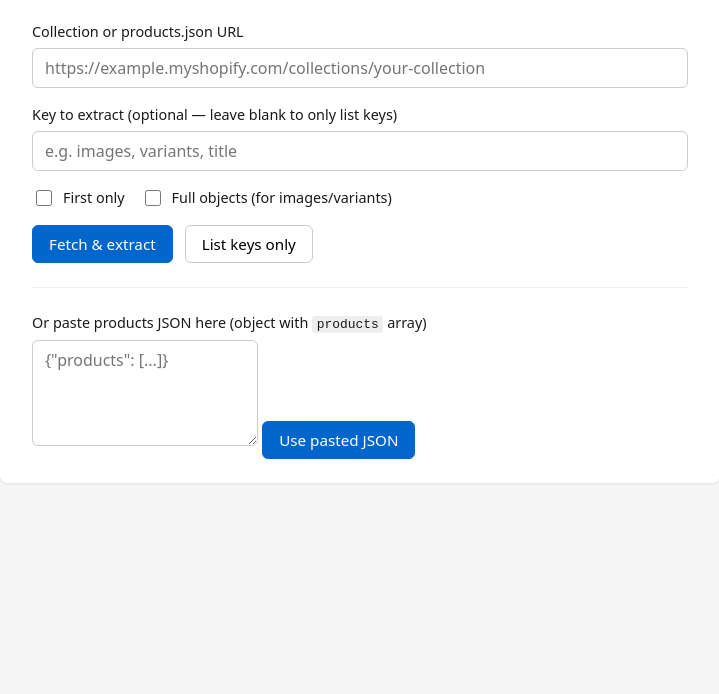
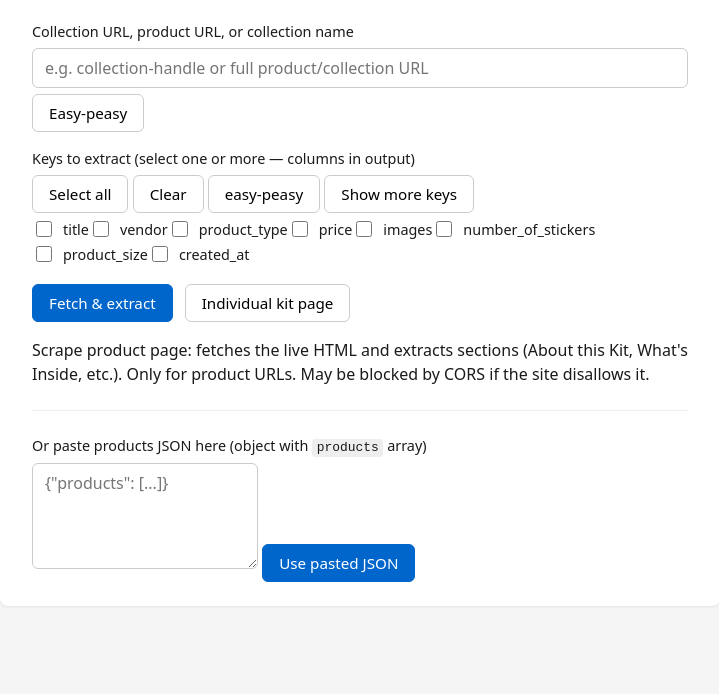
Before and after one commit to linnie94/pixyls, a plain HTML site: page index.html in a window 1280 px wide. Shown: the part 106-800 px from the top of the page, without its empty margins (280-999 px from the left). Drawn offline with Linux system fonts and the light colour scheme.

Commit message:
Update index.html

```diff
--- a/index.html
+++ b/index.html
@@ -1,58 +1,65 @@
 <!DOCTYPE html>
 <html lang="en">
+
 <head>
   <meta charset="UTF-8">
   <meta name="viewport" content="width=device-width, initial-scale=1.0">
-  <title>Shopify Product JSON Extractor</title>
+  <title>Pixyls to Google Sheets!</title>
   <link rel="stylesheet" href="style.css">
 </head>
+
 <body>
   <div class="container">
     <header>
-      <h1>Shopify Product JSON Extractor</h1>
-      <p class="subtitle">Enter a Shopify collection URL or paste JSON to extract product keys (e.g. images, variants).</p>
+      <h1>Pixyls to Google Sheets!</h1>
+      <p class="subtitle">Enter a Shopify collection URL or paste JSON to extract product keys (e.g. images, variants).
+      </p>
     </header>
 
     <form id="form" class="form">
       <div class="field">
-        <label for="url">Collection or products.json URL</label>
-        <input type="url" id="url" name="url" placeholder="https://example.myshopify.com/collections/your-collection" autocomplete="url">
+        <label for="url">Collection URL, product URL, or collection name</label>
+        <input type="text" id="url" name="url" placeholder="e.g. collection-handle or full product/collection URL"
+          autocomplete="url">
+        <div class="url-actions">
+          <button type="button" id="easyPeasyFetchBtn" class="btn-primary">Easy-peasy</button>
+        </div>
       </div>
       <div class="field">
-        <label for="key">Key to extract (optional — leave blank to only list keys)</label>
-        <input type="text" id="key" name="key" placeholder="e.g. images, variants, title" list="key-suggestions">
-        <datalist id="key-suggestions">
-          <option value="images">
-          <option value="variants">
-          <option value="title">
-          <option value="handle">
-          <option value="id">
-        </datalist>
+        <label>Keys to extract (select one or more — columns in output)</label>
+        <div class="key-select-actions">
+          <button type="button" id="selectAllKeysBtn" class="link-btn">Select all</button>
+          <button type="button" id="clearKeysBtn" class="link-btn">Clear</button>
+          <button type="button" id="easyPeasyBtn" class="link-btn easy-peasy-btn">easy-peasy</button>
+          <button type="button" id="showMoreKeysBtn" class="link-btn">Show more keys</button>
+        </div>
+        <div id="keyCheckboxes" class="key-checkboxes"></div>
       </div>
-      <div class="options">
-        <label class="checkbox">
+      <div class="options" id="keyOptions">
+        <label class="checkbox key-option key-option-first" id="firstOnlyWrap">
           <input type="checkbox" id="firstOnly" name="firstOnly">
           <span>First only</span>
         </label>
-        <label class="checkbox">
+        <label class="checkbox key-option key-option-full" id="fullObjectsWrap">
           <input type="checkbox" id="fullObjects" name="fullObjects">
           <span>Full objects (for images/variants)</span>
+        </label>
+        <label class="checkbox key-option key-option-sheets" id="imageSheetsWrap">
+          <input type="checkbox" id="imageSheetsFormula" name="imageSheetsFormula">
+          <span>Google Sheets =IMAGE("url", 1)</span>
         </label>
       </div>
       <div class="actions">
         <button type="submit" id="submitBtn">Fetch & extract</button>
-        <button type="button" id="listKeysBtn">List keys only</button>
+        <button type="button" id="scrapePageBtn">Individual kit page</button>
       </div>
     </form>
+    <p class="scrape-hint" id="scrapeHint">Scrape product page: fetches the live HTML and extracts sections (About this
+      Kit, What's Inside, etc.). Only for product URLs. May be blocked by CORS if the site disallows it.</p>
 
     <div id="corsNote" class="note hidden">
-      If the request fails due to CORS, the store may block cross-origin requests. Try running the <a href="https://github.com/your-repo/p.py">Python script</a> locally, or use a CORS proxy and paste the JSON below.
-    </div>
-
-    <div class="paste-section">
-      <label for="jsonPaste">Or paste products JSON here (object with <code>products</code> array)</label>
-      <textarea id="jsonPaste" name="jsonPaste" rows="4" placeholder='{"products": [...]}'></textarea>
-      <button type="button" id="usePasteBtn">Use pasted JSON</button>
+      If the request fails due to CORS, the store may block cross-origin requests. Paste the JSON below instead (open
+      the collection URL + <code>/products.json</code> in your browser, copy, then paste here).
     </div>
 
     <section id="output" class="output hidden">
@@ -63,8 +70,15 @@
       <pre id="result"></pre>
     </section>
 
+    <div class="paste-section">
+      <label for="jsonPaste">Or paste products JSON here (object with <code>products</code> array)</label>
+      <textarea id="jsonPaste" name="jsonPaste" rows="4" placeholder='{"products": [...]}'></textarea>
+      <button type="button" id="usePasteBtn">Use pasted JSON</button>
+    </div>
+
     <div id="error" class="error hidden"></div>
   </div>
   <script src="main.js"></script>
 </body>
+
 </html>
```
